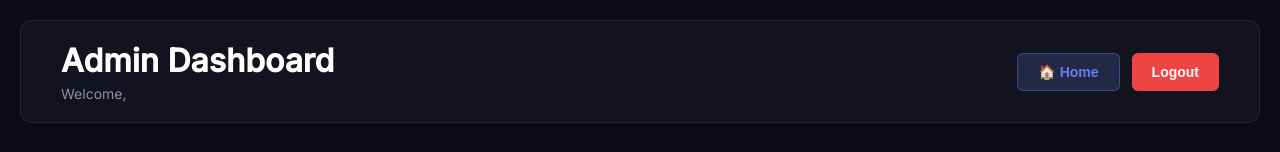
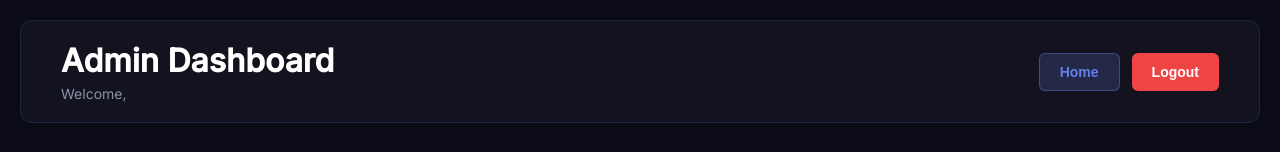
Before and after one commit to mithungithub07/AI-Mock-Interview-Platform, a React app in the folder frontend/: page /admin in a window 1280 px wide. Shown: the top 152 px of the page. Built offline with nearby package versions, Linux system fonts and the light colour scheme; the HTML template or start-up script is replaced by a standard one.

Commit message:
Added Button in AdminDashboard

```diff
--- a/frontend/components/AdminDashboard.jsx
+++ b/frontend/components/AdminDashboard.jsx
@@ -97,7 +97,7 @@ const AdminDashboard = () => {
                     <p className="admin-welcome">Welcome, {user?.name}</p>
                 </div>
                 <div className="header-buttons">
-                    <button onClick={() => navigate('/')} className="home-btn">🏠 Home</button>
+                    <button onClick={() => navigate('/')} className="home-btn"> Home</button>
                     <button onClick={handleLogout} className="logout-btn">Logout</button>
                 </div>
             </div>
```
